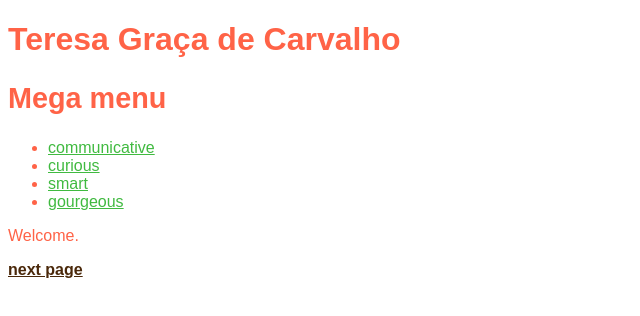
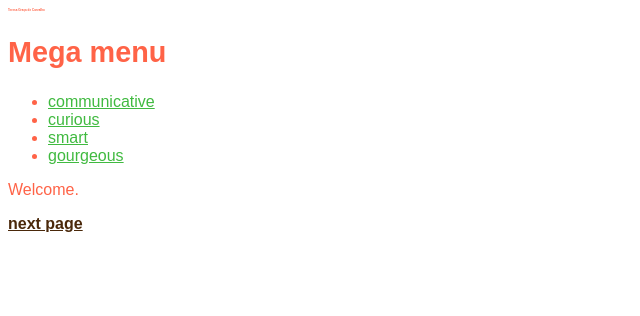
Before and after one commit to teresagcarvalho/teresagcarvalho, a plain HTML site: page index.html in a window 1280 px wide. Shown: the whole page, without its empty margins (0-640 px from the left). Drawn offline with Linux system fonts and the light colour scheme.

Commit message:
Update index.html

```diff
--- a/index.html
+++ b/index.html
@@ -17,10 +17,14 @@
 
         }
 
+        h1 {
+
+            font-size: 3px;
+        }
 
         h1:hover {
 
-            font-size: 21rem;
+            font-size: 5px;
             font-family: 'Courier New', Courier, monospace;
 
 
```
